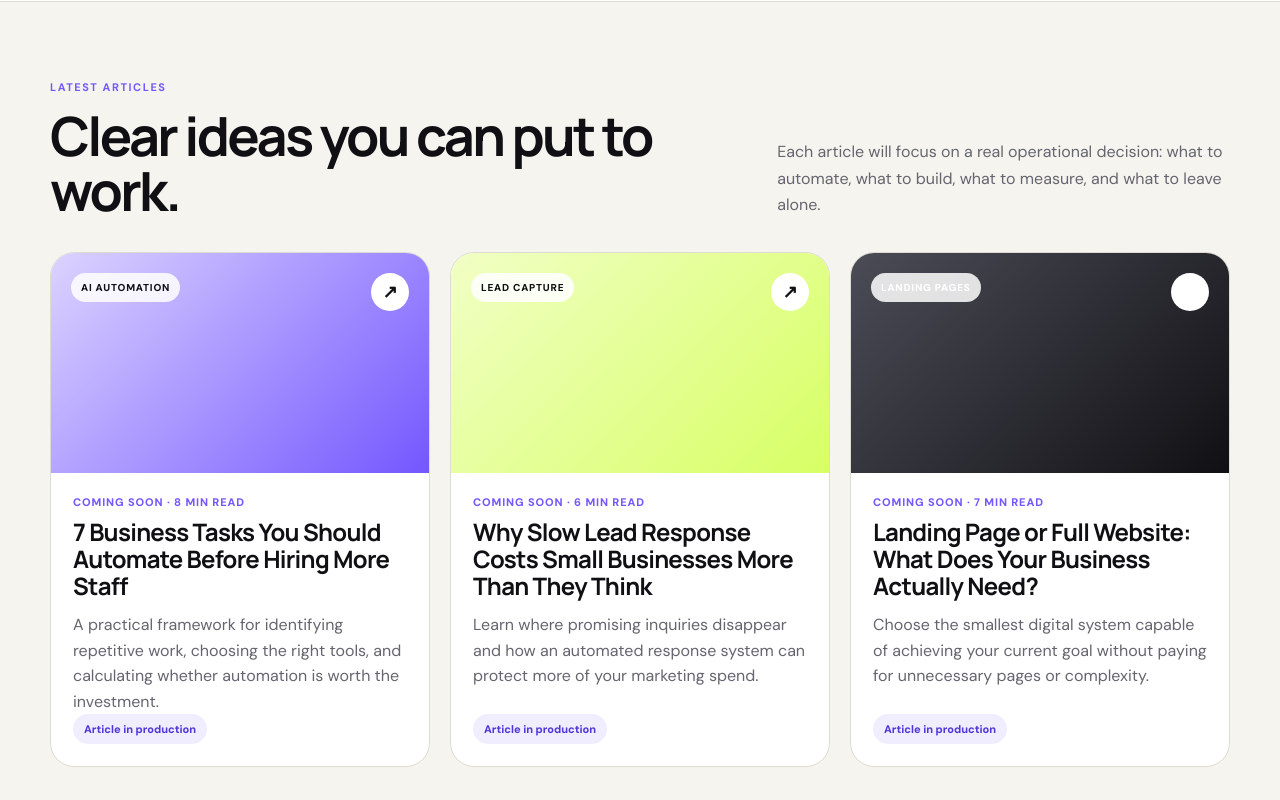
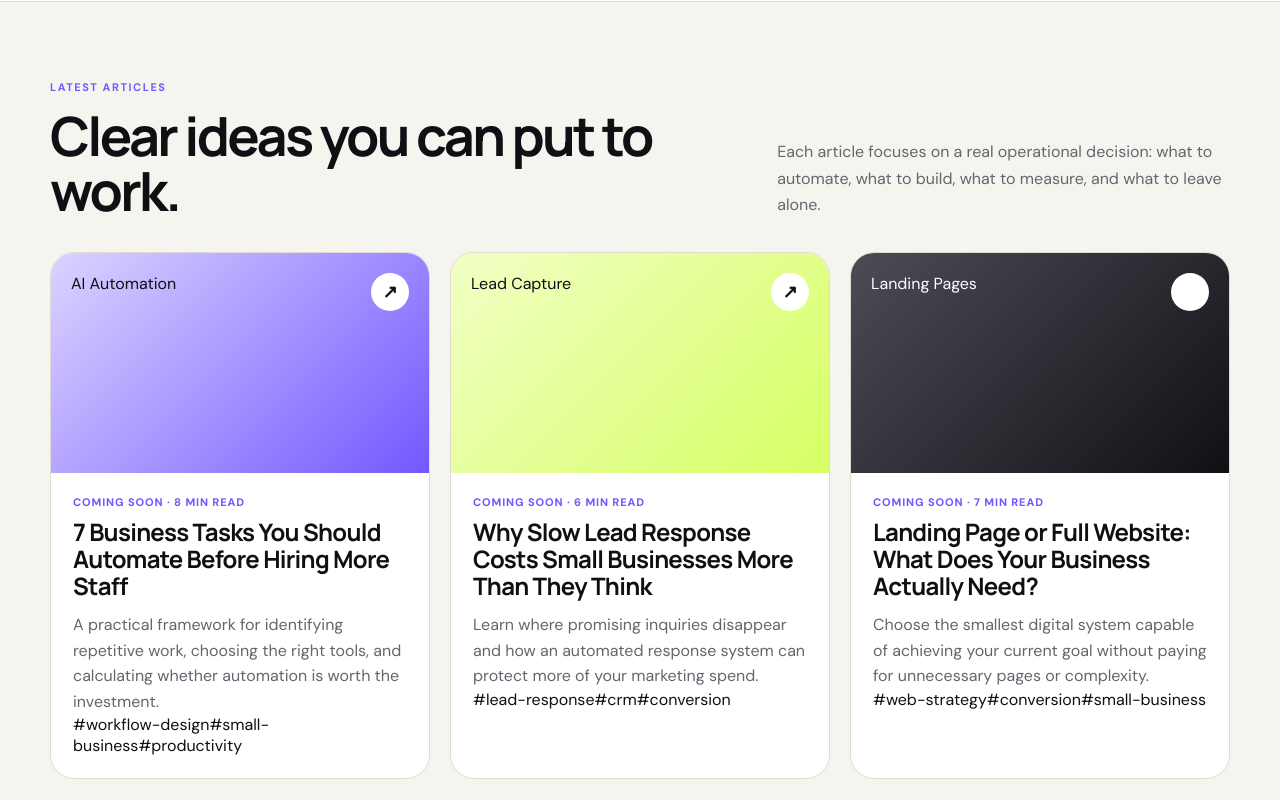
Before and after one commit to cocodev86/Coco1, a Next.js app: page /blog in a window 1280 px wide. Shown: the part 900-1700 px from the top of the page. Built offline with nearby package versions, Linux system fonts and the light colour scheme.

Commit message:
Connect blog homepage categories and tags

```diff
--- a/app/blog/page.tsx
+++ b/app/blog/page.tsx
@@ -1,5 +1,6 @@
 import type { Metadata } from "next";
 import Link from "next/link";
+import { articles, categories } from "./data";
 import styles from "./blog.module.css";
 
 export const metadata: Metadata = {
@@ -7,45 +8,6 @@ export const metadata: Metadata = {
   description:
     "Practical guides, automation ideas, and digital growth strategies for small businesses building smarter systems.",
 };
-
-const categories = [
-  "AI Automation",
-  "Landing Pages",
-  "Lead Capture",
-  "Business Systems",
-  "Integrations",
-  "Small Business Growth",
-];
-
-const articles = [
-  {
-    category: "AI Automation",
-    title: "7 Business Tasks You Should Automate Before Hiring More Staff",
-    excerpt:
-      "A practical framework for identifying repetitive work, choosing the right tools, and calculating whether automation is worth the investment.",
-    readingTime: "8 min read",
-    date: "Coming soon",
-    accent: "purple",
-  },
-  {
-    category: "Lead Capture",
-    title: "Why Slow Lead Response Costs Small Businesses More Than They Think",
-    excerpt:
-      "Learn where promising inquiries disappear and how an automated response system can protect more of your marketing spend.",
-    readingTime: "6 min read",
-    date: "Coming soon",
-    accent: "lime",
-  },
-  {
-    category: "Landing Pages",
-    title: "Landing Page or Full Website: What Does Your Business Actually Need?",
-    excerpt:
-      "Choose the smallest digital system capable of achieving your current goal without paying for unnecessary pages or complexity.",
-    readingTime: "7 min read",
-    date: "Coming soon",
-    accent: "ink",
-  },
-];
 
 const guides = [
   ["01", "Automation readiness", "Determine which workflows are stable enough to automate and which need to be fixed first."],
@@ -103,7 +65,7 @@ export default function BlogHome() {
 
       <section className={styles.categoryBar} aria-label="Article categories">
         <div className={`shell ${styles.categoryTrack}`}>
-          {categories.map((category) => <a href="#latest" key={category}>{category}</a>)}
+          {categories.map((category) => <Link href={`/blog/category/${category.slug}`} key={category.slug}>{category.name}</Link>)}
         </div>
       </section>
 
@@ -113,21 +75,23 @@ export default function BlogHome() {
             <p className="eyebrow">Latest articles</p>
             <h2>Clear ideas you can put to work.</h2>
           </div>
-          <p>Each article will focus on a real operational decision: what to automate, what to build, what to measure, and what to leave alone.</p>
+          <p>Each article focuses on a real operational decision: what to automate, what to build, what to measure, and what to leave alone.</p>
         </div>
 
         <div className={styles.articleGrid}>
           {articles.map((article) => (
-            <article className={styles.articleCard} key={article.title}>
+            <article className={styles.articleCard} key={article.slug}>
               <div className={`${styles.articleVisual} ${styles[article.accent]}`}>
-                <span>{article.category}</span>
+                <Link href={`/blog/category/${article.categorySlug}`}>{article.category}</Link>
                 <strong aria-hidden="true">↗</strong>
               </div>
               <div className={styles.articleBody}>
                 <p className={styles.meta}>{article.date} · {article.readingTime}</p>
                 <h3>{article.title}</h3>
                 <p>{article.excerpt}</p>
-                <span className={styles.comingSoon}>Article in production</span>
+                <div className={styles.tagList}>
+                  {article.tags.map((tag) => <Link key={tag} href={`/blog/tag/${tag}`}>#{tag}</Link>)}
+                </div>
               </div>
             </article>
           ))}
@@ -141,7 +105,7 @@ export default function BlogHome() {
               <p className="eyebrow">Popular guide tracks</p>
               <h2>Learn the system behind the software.</h2>
             </div>
-            <p>Metaphor content will prioritize business logic and decision-making—not shallow lists of AI tools.</p>
+            <p>Metaphor content prioritizes business logic and decision-making—not shallow lists of AI tools.</p>
           </div>
           <div className={styles.guideGrid}>
             {guides.map(([number, title, description]) => (
```
